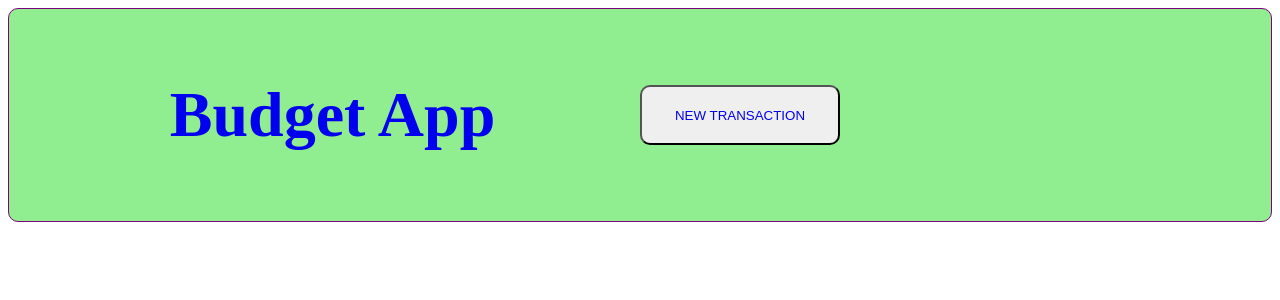
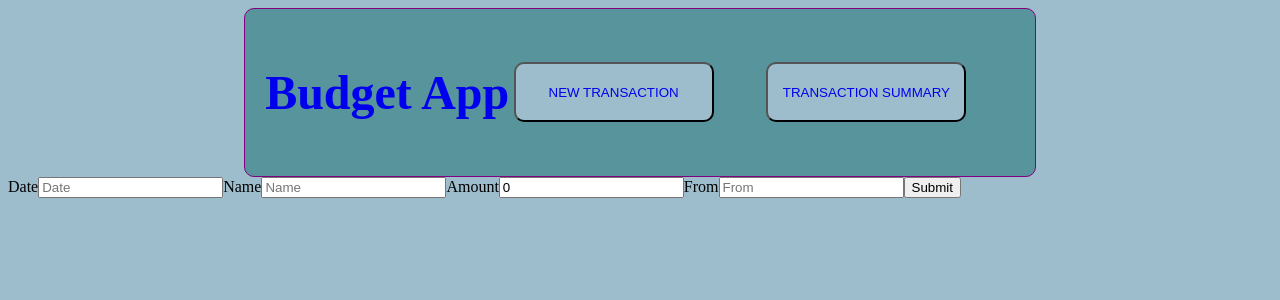
Before and after one commit to DeborahCampos1/budget-app-fe, a React (Create React App) app: page /new in a window 1280 px wide. Shown: the top 300 px of the page. Built offline with nearby package versions, Linux system fonts and the light colour scheme.

Commit message:
New Tranaction & Totals functional

```diff
--- a/src/components/AllTransactions.js
+++ b/src/components/AllTransactions.js
@@ -16,11 +16,34 @@ export default function AllTransactions() {
   }, [])
 
 console.log(transactions)
-// let transactions
+let accountTotal = 0
+transactions.forEach(e => {
+    accountTotal+= Number(e.amount)
+});
+let allTransactions = transactions.map((transaction)=>{
+  return (
+    <tbody classname="Display">
+      <tr>
+        <td>
+          {transaction.date}
+        </td>
+        <td>
+          {transaction.name}
+        </td>
+        <td className="Amount">
+          {transaction.amount}
+        </td>
+      </tr>
+    </tbody>
+  )
+
+})
     return (
       <div className="All">
-        <h1>Bank Account Total: </h1>
-
+        <h1 classname="Total" style={accountTotal > 1000 ? {color: "green"}: accountTotal < 0? {color: "red"}: {color: "white"}}>Bank Account Total: {accountTotal}</h1>
+      <table>
+        {allTransactions}
+      </table>
       </div>
     );
   }
--- a/src/components/NavBar.js
+++ b/src/components/NavBar.js
@@ -5,6 +5,7 @@ export default function NavBar() {
       <nav className="Nav">
         <div><h1><Link to="/">Budget App</Link></h1></div>
         <div><button><Link to="/new">New Transaction</Link></button></div>
+        <div><button><Link to="/">Transaction Summary</Link></button></div>
       </nav>
     );
   }
--- a/src/components/NewTransaction.js
+++ b/src/components/NewTransaction.js
@@ -5,9 +5,67 @@ const API = process.env.REACT_APP_API_URL
 
 
 export default function NewTransaction() {
+  let navigate= useNavigate();
+  const[transaction, setTransaction] = useState({
+    date: "",
+    name: "",
+    amount: 0,
+    from: ""
+  });
+  const handleInputChange=(e)=>{
+    setTransaction({...transaction, [e.target.id] : e.target.value})
+  }
+  const handleSubmit=(e)=>{
+    e.preventDefault();
+
+    axios.post(`${API}/transactions`, transaction)
+    .then((res)=>{
+      navigate("/")
+    }).catch((err)=>{
+      navigate("/*")
+    })
+  }
     return (
       <div className="New">
-
+        <form onSubmit={handleSubmit}>
+          <label htmlFor="date">Date</label>
+          <input
+          id="date"
+          value={transaction.date}
+          type="text"
+          onChange={handleInputChange}
+          placeholder="Date"
+          required
+          />
+          <label htmlFor="name">Name</label>
+          <input
+          id="name"
+          value={transaction.name}
+          type="text"
+          onChange={handleInputChange}
+          placeholder="Name"
+          required
+          />
+          <label htmlFor="amount">Amount</label>
+          <input
+          id="amount"
+          value={transaction.amount}
+          type="number"
+          onChange={handleInputChange}
+          placeholder="Amount"
+          required
+          />
+          <label htmlFor="from">From</label>
+          <input
+          id="from"
+          value={transaction.from}
+          type="text"
+          onChange={handleInputChange}
+          placeholder="From"
+          required
+          />
+          <input type="submit" />
+        </form>
       </div>
     );
   }
--- a/src/index.css
+++ b/src/index.css
@@ -1,4 +1,7 @@
 
+body{
+  background-color: rgb(157, 189, 204);
+}
 .All{
     text-align: center;
 }
@@ -6,17 +9,18 @@
     text-decoration: none;
 }
 .Nav{
+    width: 60%;
+    margin: auto;
     display: grid;
-    grid-template-columns: 1fr 1fr;
+    grid-template-columns: 1fr 1fr 1fr;
     align-items: center;
     padding: 1em;
-    background: lightgreen;
-    margin-bottom: 0.25em;
+    background: rgb(87, 148, 156);
     border: solid 0.25px purple;
     border-radius: 10px;
 }
 h1{
-    font-size: 4rem;
+    font-size: 3rem;
     text-align: center;
   }
   button{
@@ -26,10 +30,24 @@ h1{
     text-transform: uppercase;
     /* padding: 10px 10px; */
     border-radius: 10px;
+    background-color: rgb(157, 189, 204);
   }
   button:hover{
-    background-color: rgb(157, 189, 204);
+    background-color: rgb(188, 199, 204);
+
   }
   a:hover{
     color:rgb(237, 238, 174);
   }
+  table{
+    width: 60%;
+    margin: auto;
+    border-spacing: 2px;
+    margin-bottom: 6rem;
+  }
+  td {
+    padding: 12px 15px;
+    text-align: center;
+    border: 1px solid #E1E1E1;
+    text-transform: uppercase;
+  }
```
Also changed, not shown: src/components/ShowTransactions.js (line endings or trailing spaces).
